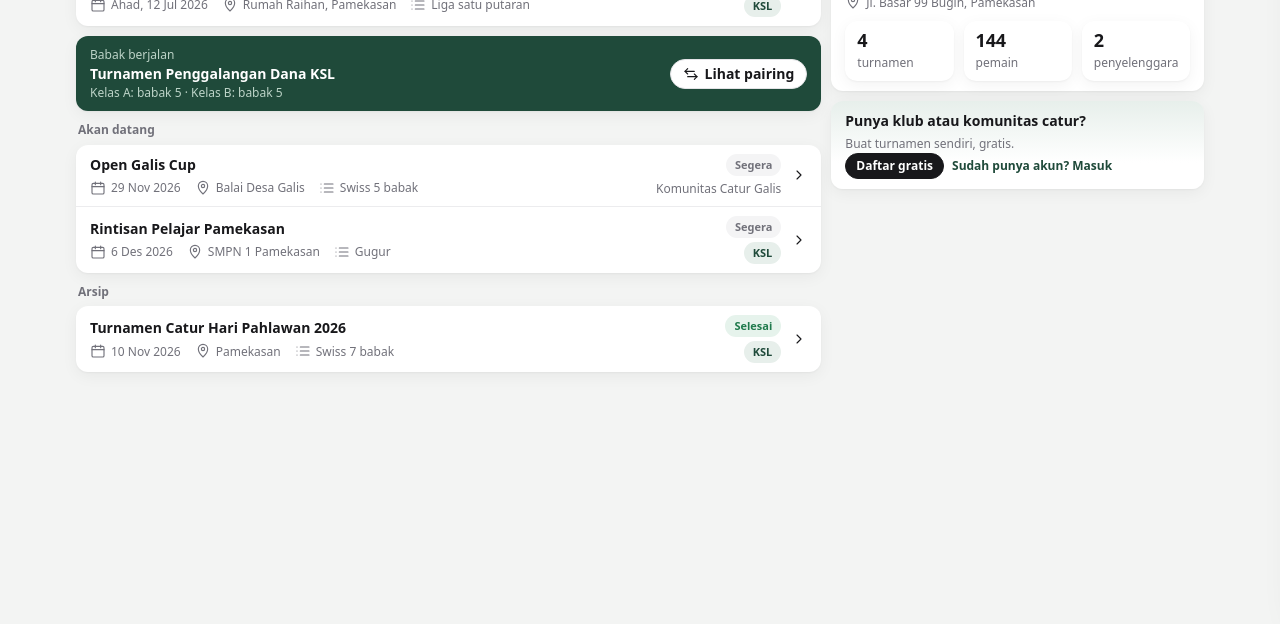
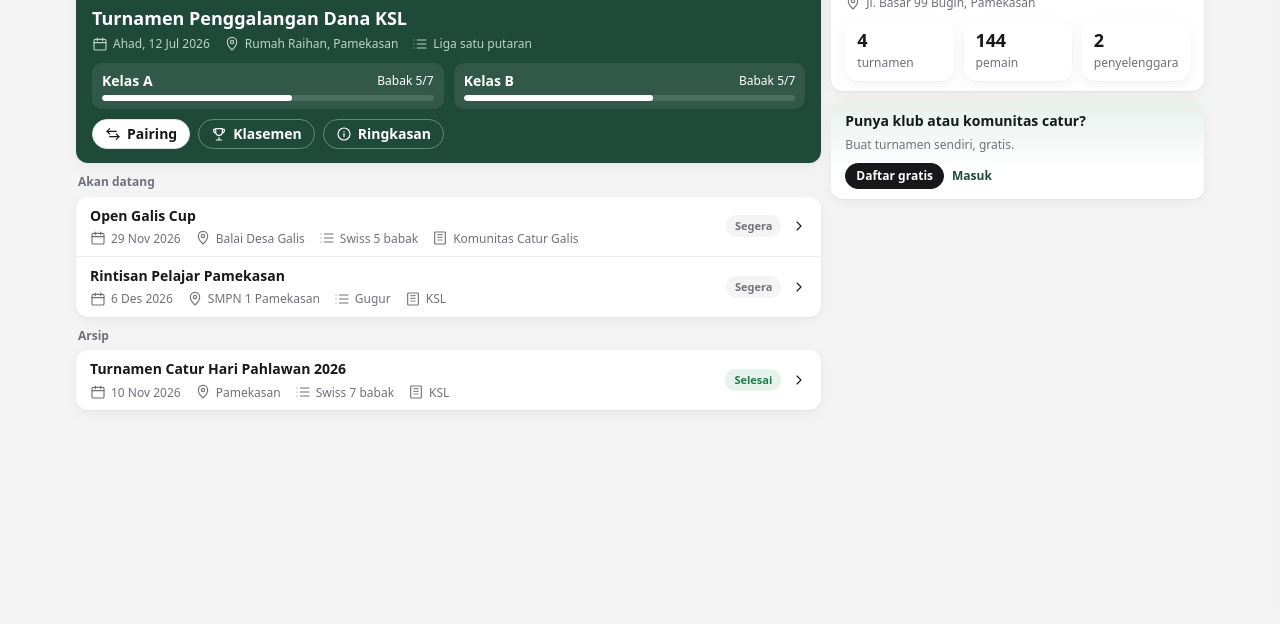
Before and after one commit to fnzahra/chess-tournaments, a plain HTML site: page prototype/index.html in a window 1280 px wide. Shown: the part 176-800 px from the top of the page. Drawn offline with Linux system fonts and the light colour scheme.

Commit message:
Home layout: one featured live-tournament card, cleaner rows, balanced side column
Co-Authored-By: Claude Opus 5.5 <noreply@anthropic.com>

```diff
--- a/prototype/assets/style.css
+++ b/prototype/assets/style.css
@@ -229,6 +229,18 @@ input:focus,select:focus{outline:3px solid #1f4a3a22;border-color:var(--brand)}
 .hb{display:grid;grid-template-columns:minmax(0,1fr) 2fr 24px;gap:8px;align-items:center;font-size:12px}
 .hb .t{height:8px;border-radius:4px;background:var(--soft);overflow:hidden}.hb .t i{display:block;height:100%;background:var(--brand)}
 
+/* home: featured live tournament */
+.feat{background:var(--brand);color:#fff;padding:14px 16px}
+.feat h2{font-size:18px}
+.feat .meta{color:#bcd3c7}
+.feat .fc{display:block;background:#ffffff14;border-radius:10px;padding:8px 10px}
+.feat .fc:hover{background:#ffffff22}
+.feat .bar{background:#ffffff22}.feat .bar i{background:#fff}
+.feat .pill.live{background:#ffffff1f;color:#fff}.feat .pill.live::before{background:#ff9b6b}
+.btn.ghost{background:transparent;color:#fff;border-color:#ffffff55}
+.btn.ghost:hover{background:#ffffff14}
+.side-col{position:sticky;top:64px;align-self:start}
+
 /* stats */
 .stat{padding:9px 12px}
 .stat b{display:block;font-size:18px;line-height:1.2;letter-spacing:-.01em}
@@ -296,3 +308,4 @@ input:focus,select:focus{outline:3px solid #1f4a3a22;border-color:var(--brand)}
 @container app (min-width:701px){ .mob{display:none!important} }
 @container app (max-width:360px){ .keep3{grid-template-columns:repeat(3,minmax(0,1fr))!important} .keep3 .stat{padding:8px} .keep3 .stat span{font-size:11px;overflow-wrap:anywhere} .xt td.n,.xt th.n{min-width:20px} .xt th,.xt td{padding:5px 2px} .tb[data-act=device],.toolbar .div{display:none} th,td{padding:6px 4px;font-size:12px} td .av{display:none} .board{gap:4px} }
 @container app (max-width:400px){ .board.rb{grid-template-columns:20px 1fr!important;row-gap:6px} .board.rb>:last-child{grid-column:2;justify-self:start} }
+@container app (max-width:700px){ .keep2{grid-template-columns:1fr 1fr!important} .feat .btn{height:28px;padding:0 10px;font-size:12px} }
--- a/prototype/index.html
+++ b/prototype/index.html
@@ -4,26 +4,33 @@
 <meta charset="utf-8">
 <meta name="viewport" content="width=device-width, initial-scale=1">
 <title>Beranda · Turnamen Catur KSL</title>
-<link rel="stylesheet" href="assets/style.css?v=1794697446">
+<link rel="stylesheet" href="assets/style.css?v=1794697563">
 </head>
 <body data-page="index" data-area="publik">
 <div id="stage"><div id="app"><main id="view"></main></div></div>
-<script src="assets/app.js?v=1794697446"></script>
+<script src="assets/app.js?v=1794697563"></script>
 <script>
 const {TOURS,icon,pill,curRound,av}=KSL;
 let q="";
 KSL.page(()=>{
-  const row=t=>`<a href="${t.classes?"turnamen.html?kelas=0":t.status==="soon"?"segera.html?t="+t.id:"https://s1.chess-results.com/tnr1537302.aspx?lan=26"}" ${t.status==="done"?'target="_blank" rel="noopener"':""}>
+  const href=t=>t.classes?"turnamen.html?kelas=0":t.status==="soon"?"segera.html?t="+t.id:"https://s1.chess-results.com/tnr1537302.aspx?lan=26";
+  // list row: title + one meta line (organiser included), status pill on the right only
+  const row=t=>`<a href="${href(t)}" ${t.status==="done"?'target="_blank" rel="noopener"':""}>
     <div class="grow"><b>${t.name}</b>
-      <div class="meta mt2"><span>${icon("cal")}${t.date}</span><span>${icon("pin")}${t.place}</span><span>${icon("list")}${t.sys}</span></div></div>
-    <div style="text-align:right">${pill(t.status)}<div class="sm mute mt2">${t.org==="KSL"?'<span class="pill acc">KSL</span>':t.org}</div></div>
-    ${icon("right")}</a>`;
+      <div class="meta mt2"><span>${icon("cal")}${t.date}</span><span>${icon("pin")}${t.place}</span><span>${icon("list")}${t.sys}</span><span>${icon("org")}${t.org}</span></div></div>
+    ${pill(t.status)}${icon("right")}</a>`;
   const m=t=>!q||(t.name+" "+t.place+" "+t.org).toLowerCase().includes(q);
   const live=TOURS.filter(t=>t.status==="live"&&m(t)),soon=TOURS.filter(t=>t.status==="soon"&&m(t)),done=TOURS.filter(t=>t.status==="done"&&m(t));
-  // player matches across the live tournament's classes
   const pm=q?TOURS[0].classes.flatMap((c,k)=>c.players.filter(p=>p.name.toLowerCase().includes(q)).map(p=>({...p,k,cn:c.name}))):[];
   const empty=x=>x.length?"":'<div class="pad sm mute">Tidak ada yang cocok.</div>';
-  const t=TOURS[0];
+  // featured card for the tournament being played right now
+  const hero=t=>`<div class="card feat mb">
+    <div class="row between nowrap"><span class="pill live">Berlangsung</span><span class="sm" style="color:#bcd3c7">${t.org}</span></div>
+    <a href="${href(t)}"><h2 class="mt">${t.name}</h2></a>
+    <div class="meta mt2"><span>${icon("cal")}${t.date}</span><span>${icon("pin")}${t.place}</span><span>${icon("list")}${t.sys}</span></div>
+    <div class="grid g2e keep2 mt">${t.classes.map((c,k)=>{const cr=curRound(c),n=c.rounds.length;return `<a class="fc" href="pairing.html?kelas=${k}"><div class="row between nowrap"><b>${c.name}</b><span class="sm">Babak ${cr}/${n}</span></div><div class="bar mt2"><i style="width:${(KSL.doneRounds(c))/n*100}%"></i></div></a>`}).join("")}</div>
+    <div class="row mt"><a class="btn alt" href="pairing.html?kelas=0">${icon("swap")}Pairing</a><a class="btn ghost" href="klasemen.html?kelas=0">${icon("trophy")}Klasemen</a><a class="btn ghost" href="turnamen.html?kelas=0">${icon("info")}Ringkasan</a></div>
+  </div>`;
   return `
   <div class="hero">
     <h1>Turnamen Catur</h1>
@@ -31,35 +38,30 @@ KSL.page(()=>{
   </div>
   <div class="grid g2">
     <div>
+      ${pm.length?`<h3>Pemain</h3><div class="card list mb">${pm.map(p=>`<a href="pemain.html?kelas=${p.k}&id=${p.id}">${av(p.name)}<div class="grow"><b>${p.name}</b><div class="sm mute">${p.cn} · ${p.club}</div></div>${icon("right")}</a>`).join("")}</div>`:""}
       <h3>Sedang berlangsung</h3>
-      ${pm.length?`<h3>Pemain</h3><div class="card list mb">${pm.map(p=>`<a href="pemain.html?kelas=${p.k}&id=${p.id}">${av(p.name)}<div class="grow"><b>${p.name}</b><div class="sm mute">${p.cn} · ${p.club}</div></div>${icon("right")}</a>`).join("")}</div>`:""}
-      <div class="card list mb">${live.map(row).join("")}${empty(live)}</div>
-      <div class="card pad mb row between" style="background:var(--brand);color:#fff">
-        <div><div class="sm" style="color:#bcd3c7">Babak berjalan</div><b>${t.name}</b><div class="sm" style="color:#bcd3c7">${t.classes.map(c=>c.name+": babak "+curRound(c)).join(" · ")}</div></div>
-        <a class="btn alt" href="pairing.html?kelas=0">${icon("swap")}Lihat pairing</a>
-      </div>
+      ${live.map(hero).join("")||'<div class="card mb">'+empty(live)+'</div>'}
       <h3>Akan datang</h3>
       <div class="card list mb">${soon.map(row).join("")}${empty(soon)}</div>
       <h3>Arsip</h3>
       <div class="card list">${done.map(row).join("")}${empty(done)}</div>
     </div>
-    <div>
-      <h3>Klub Catur King Sang Long</h3>
+    <aside class="side-col">
       <div class="card pad mb">
-        <b>Selalu ada jalan</b>
-        <div class="meta mt2"><span>${icon("pin")}Jl. Basar 99 Bugih, Pamekasan</span></div>
+        <div class="row nowrap"><img src="assets/ksl-logo.png" alt="" style="height:40px"><div><b>Klub Catur King Sang Long</b><div class="sm mute">Selalu ada jalan</div></div></div>
+        <div class="meta mt"><span>${icon("pin")}Jl. Basar 99 Bugih, Pamekasan</span></div>
         <div class="grid g3 keep3 mt">
           <div class="stat card"><b>4</b><span>turnamen</span></div>
           <div class="stat card"><b>144</b><span>pemain</span></div>
           <div class="stat card"><b>2</b><span>penyelenggara</span></div>
         </div>
       </div>
-      <div class="card pad promo mt">
+      <div class="card pad promo">
         <b>Punya klub atau komunitas catur?</b>
         <div class="sm mute mt2">Buat turnamen sendiri, gratis.</div>
-        <div class="row"><a class="btn sm" href="daftar.html">Daftar gratis</a><a class="lnk sm" href="masuk.html">Sudah punya akun? Masuk</a></div>
+        <div class="row mt"><a class="btn sm" href="daftar.html">Daftar gratis</a><a class="lnk sm" href="masuk.html">Masuk</a></div>
       </div>
-    </div>
+    </aside>
   </div>`;
 },{soon:()=>KSL.toast("Contoh data hanya untuk turnamen KSL yang berlangsung","info")});
 document.addEventListener("input",e=>{if(e.target.id!=="q")return;q=e.target.value.trim().toLowerCase();const pos=e.target.selectionStart;KSL.render();const f=document.getElementById("q");f.focus();f.setSelectionRange(pos,pos)});
```
Also changed, not shown: prototype/daftar-peserta.html (+2 -2 lines), prototype/daftar.html (+2 -2 lines), prototype/klasemen.html (+2 -2 lines), prototype/masuk.html (+2 -2 lines), prototype/pairing.html (+2 -2 lines), prototype/paket.html (+2 -2 lines), prototype/panel-babak.html (+2 -2 lines), prototype/panel-buat.html (+2 -2 lines), prototype/panel-pemain.html (+2 -2 lines), prototype/panel-penyelenggara.html (+2 -2 lines), prototype/panel.html (+2 -2 lines), prototype/pemain.html (+2 -2 lines), prototype/peserta.html (+2 -2 lines), prototype/segera.html (+2 -2 lines), 2 more files.
